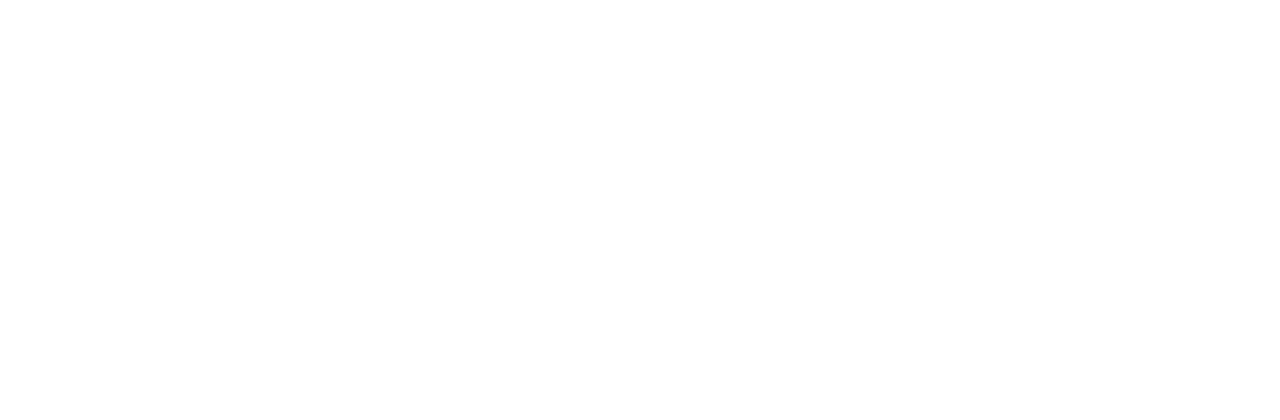
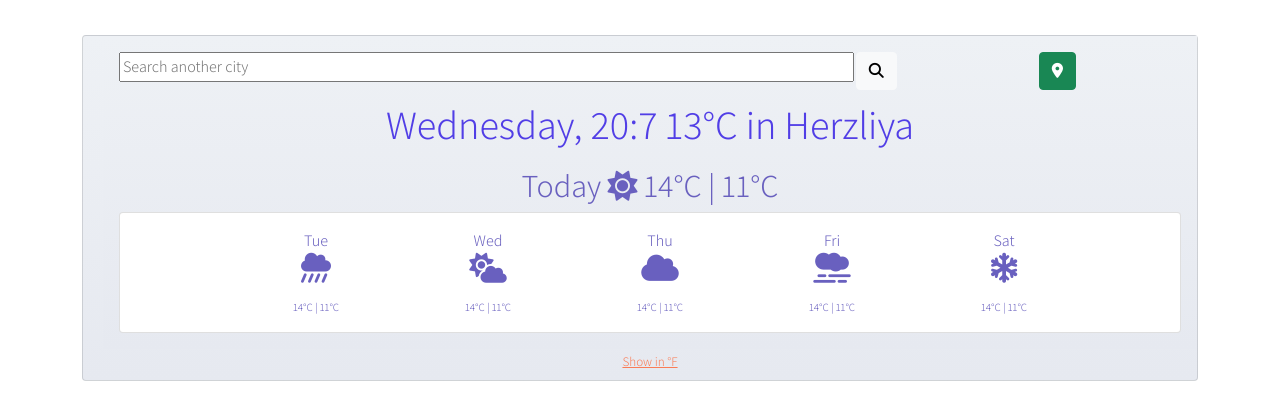
Before and after one commit to Liza-Zagorny/shecodes-weather-app, a plain HTML site: page index.html in a window 1280 px wide. Drawn offline with nearby package versions, Linux system fonts and the light colour scheme.

Commit message:
Pasting the project from sandbox html, css, js

```diff
--- a/index.html
+++ b/index.html
@@ -6,8 +6,116 @@
     <meta name="viewport" content="width=device-width, initial-scale=1.0">
     <title>Document</title>
 <link rel="stylesheet" href="style.css" />
+<link href="https://cdn.jsdelivr.net/npm/bootstrap@5.0.0-beta1/dist/css/bootstrap.min.css" rel="stylesheet"
+  integrity="sha384-giJF6kkoqNQ00vy+HMDP7azOuL0xtbfIcaT9wjKHr8RbDVddVHyTfAAsrekwKmP1" crossorigin="anonymous" />
+<link rel="preconnect" href="https://fonts.gstatic.com" />
+<link rel="preconnect" href="https://fonts.gstatic.com" />
+<link rel="preconnect" href="https://fonts.gstatic.com" />
+<link href="https://fonts.googleapis.com/css2?family=Assistant:wght@300&display=swap" rel="stylesheet" />
+<script src="https://unpkg.com/axios/dist/axios.min.js"></script>
+<script src="https://kit.fontawesome.com/718f5541a8.js" crossorigin="anonymous"></script>
+<script src="https://unpkg.com/axios/dist/axios.min.js"></script>
 </head>
 <body>
+  <div class="container">
+    <div class="card main">
+      <div class="card-body main">
+        <div class="row search">
+          <div class="col-8 search">
+            <form id="search-form">
+              <input type="text" id="city-input" placeholder="Search another city" autocomplete="off" />
+            </form>
+          </div>
+          <div class="col-1">
+            <button type="button" class="btn btn-light">
+              <i class="fas fa-search search"></i>
+            </button>
+          </div>
+          <div class="col-1 spacingBetween"></div>
+          <div class="col-1 spacing">
+            <button id="current-location" type="button" class="btn btn-success">
+              <i class="fas fa-map-marker-alt"></i>
+            </button>
+          </div>
+        </div>
+        <h1>
+          <span id="current-time">Currently</span>
+          <span id="temp-value">13</span>°C in
+          <span id="current-city">Herzliya</span>
+        </h1>
+        <h2>
+          Today
+          <i class="fas fa-sun today-emoji"></i>
+          <span class="temp">
+            14°C | 11°C
+          </span>
+        </h2>
+        <div class="card forecast">
+          <div class="card-body forecast">
+            <div class="row days">
+              <div class="col-1"></div>
+              <div class="col-2">
+                Tue
+              </div>
+              <div class="col-2">
+                Wed
+              </div>
+              <div class="col-2">
+                Thu
+              </div>
+              <div class="col-2">
+                Fri
+              </div>
+              <div class="col-2">
+                Sat
+              </div>
+              <div class="col-1"></div>
+            </div>
+            <div class="row emoji">
+              <div class="col-1"></div>
+              <div class="col-2">
+                <i class="fas fa-cloud-showers-heavy"></i>
+              </div>
+              <div class="col-2">
+                <i class="fas fa-cloud-sun"></i>
+              </div>
+              <div class="col-2">
+                <i class="fas fa-cloud"></i>
+              </div>
+              <div class="col-2">
+                <i class="fas fa-smog"></i>
+              </div>
+              <div class="col-2">
+                <i class="fas fa-snowflake"></i>
+              </div>
+              <div class="col-1"></div>
+            </div>
+
+            <div class="row forecast-temp">
+              <div class="col-1"></div>
+              <div class="col-2">
+                14°C | 11°C
+              </div>
+              <div class="col-2">
+                14°C | 11°C
+              </div>
+              <div class="col-2">
+                14°C | 11°C
+              </div>
+              <div class="col-2">
+                14°C | 11°C
+              </div>
+              <div class="col-2">
+                14°C | 11°C
+              </div>
+              <div class="col-1"></div>
+            </div>
+          </div>
+        </div>
+      </div>
+      <footer><a id="farenheit-link" href="#">Show in °F</a></footer>
+    </div>
+  </div>
   <script src="script.js"></script>
 </body>
 </html>
--- a/script.js
+++ b/script.js
@@ -0,0 +1,71 @@
+//⏰Feature #1
+//In your project, display the current date and time using JavaScript: Tuesday 16:00
+let now = new Date();
+let days = [
+  "Sunday",
+  "Monday",
+  "Tuesday",
+  "Wednesday",
+  "Thursday",
+  "Friday",
+  "Saturday"
+];
+let currentDay = days[now.getDay()];
+let currentHour = now.getHours();
+let currentMinute = now.getMinutes();
+let currentTime = `${currentDay}, ${currentHour}:${currentMinute}`;
+let selectCurrent = document.querySelector("#current-time");
+selectCurrent.innerHTML = currentTime;
+
+function displayCityNameAndTemp(event) {
+  event.preventDefault();
+  let cityInput = document.querySelector("#city-input").value;
+  let displayedCity = document.querySelector("#current-city");
+  displayedCity.innerHTML = cityInput;
+  let apiKey = "ef675c90f7a08fdac95db8723fa07244";
+  let apiUrl = `https://api.openweathermap.org/data/2.5/weather?q=${cityInput}&units=metric&appid=${apiKey}`;
+  function showTemp(responce) {
+    let tempOutput = Math.round(responce.data.main.temp);
+    let displayedTemp = document.querySelector("#temp-value");
+    displayedTemp.innerHTML = tempOutput;
+  }
+  axios.get(apiUrl).then(showTemp);
+}
+let selectForm = document.querySelector("#search-form");
+selectForm.addEventListener("submit", displayCityNameAndTemp);
+
+//🙀Bonus Feature
+//Display a fake temperature (i.e 17) in Celsius and add a link to convert it to Fahrenheit. When clicking on it, it should convert the temperature to Fahrenheit. When clicking on Celsius, it should convert it back to Celsius.
+
+//function turnFarenheit(number) {
+// return (number * 9) / 5 + 32;
+//}
+//let selectTemp = document.querySelector("#temp-value");
+//console.log(turnFarenheit(selectTemp.value));
+
+//let selectLink = document.querySelector("#farenheit-link");
+
+//selectLink.addEventListener("click", turnFarenheit);
+
+//🙀 Bonus point:
+//Add a Current Location button. When clicking on it, it uses the Geolocation API to get your GPS coordinates and display and the city and current temperature using the OpenWeather API.
+
+function showPosition(position) {
+  let latitude = position.coords.latitude;
+  let longitude = position.coords.longitude;
+  let apiKey = "ef675c90f7a08fdac95db8723fa07244";
+  let apiUrl = `https://api.openweathermap.org/data/2.5/weather?lat=${latitude}&lon=${longitude}&units=metric&appid=${apiKey}`;
+  axios.get(apiUrl).then(showCurrentLocationTemp);
+  function showCurrentLocationTemp(responce) {
+    let currentGPSLocation = responce.data.name;
+    let tempAtCurrentLocation = Math.round(responce.data.main.temp);
+    alert(currentGPSLocation);
+    alert(tempAtCurrentLocation);
+  }
+}
+
+let CurrentLocationButton = document.querySelector("#current-location");
+CurrentLocationButton.addEventListener(
+  "click",
+  navigator.geolocation.getCurrentPosition(showPosition)
+);
--- a/style.css
+++ b/style.css
@@ -0,0 +1,62 @@
+h1 {
+  padding: 10px;
+  color: #513ee6;
+  font-size: 28px;
+  line-height: 50px;
+}
+
+h2 {
+  font-size: 28px;
+}
+footer a {
+  font-size: 13px;
+  color: rgb(250, 124, 86);
+}
+.main {
+  background-image: linear-gradient(to top, #e6e9f0 0%, #eef1f5 100%);
+  padding-bottom: 7px;
+}
+.fas {
+  font-size: 30px;
+}
+
+.fa-search,
+.fa-map-marker-alt {
+  font-size: 15px;
+}
+
+.container {
+  text-align: center;
+  color: #6960bf;
+  font-family: "Assistant", sans-serif;
+  max-width: 550px;
+  margin-top: 35px;
+}
+
+input {
+  width: 105%;
+}
+.btn {
+  line-height: 4px;
+  border: solid 1px;
+}
+.spacing {
+  padding: 0;
+  margin: 0;
+}
+
+.spasingBetween {
+  width: 1px;
+}
+.forecast-temp {
+  padding-top: 13px;
+  font-size: 11px;
+}
+
+.card {
+  padding-left: 20px;
+}
+
+.search {
+  margin-left: 0;
+}
```
